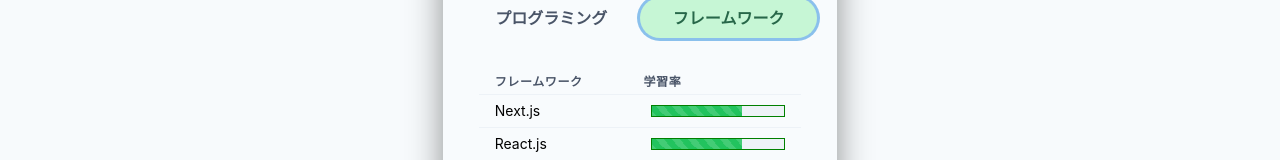
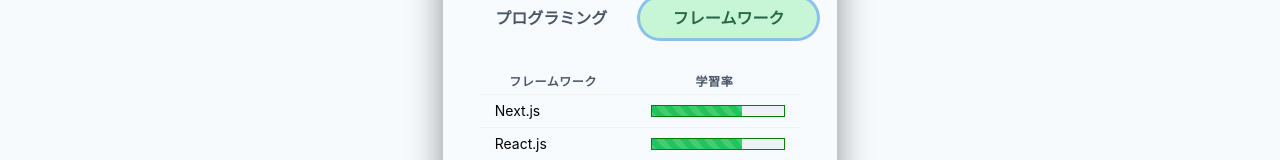
Before and after one commit to RimlTempest/RimlTempest.github.io, a Next.js app: page /about in a window 1280 px wide. Both pictures are taken after a click on the tab "フレームワーク". Shown: the part 578-738 px from the top of the page. Built offline with nearby package versions, Linux system fonts and the light colour scheme.

Commit message:
fix: 改行されないように修正

```diff
--- a/src/pages/about/index.tsx
+++ b/src/pages/about/index.tsx
@@ -188,16 +188,16 @@ const About: React.FC = () => {
                     width="100%"
                   >
                     <TabList mb="1em" width="100%">
-                      <Tab>プログラミング</Tab>
-                      <Tab>フレームワーク</Tab>
+                      <Tab whiteSpace="nowrap">プログラミング</Tab>
+                      <Tab whiteSpace="nowrap">フレームワーク</Tab>
                     </TabList>
                     <TabPanels>
                       <TabPanel>
                         <Table size="sm">
                           <Thead>
                             <Tr>
-                              <Th>言語</Th>
-                              <Th>学習率</Th>
+                              <Th textAlign="center">言語</Th>
+                              <Th textAlign="center">学習率</Th>
                             </Tr>
                           </Thead>
                           <Tbody>
@@ -218,8 +218,10 @@ const About: React.FC = () => {
                         <Table size="sm">
                           <Thead>
                             <Tr>
-                              <Th>フレームワーク</Th>
-                              <Th>学習率</Th>
+                              <Th textAlign="center" whiteSpace="nowrap">
+                                フレームワーク
+                              </Th>
+                              <Th textAlign="center">学習率</Th>
                             </Tr>
                           </Thead>
                           <Tbody>
```
